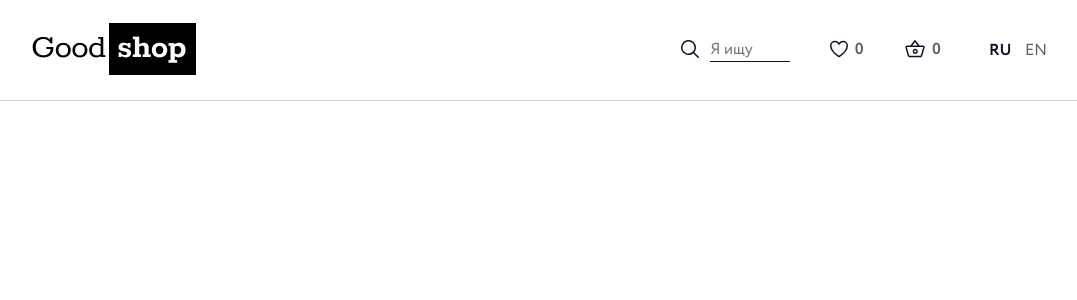
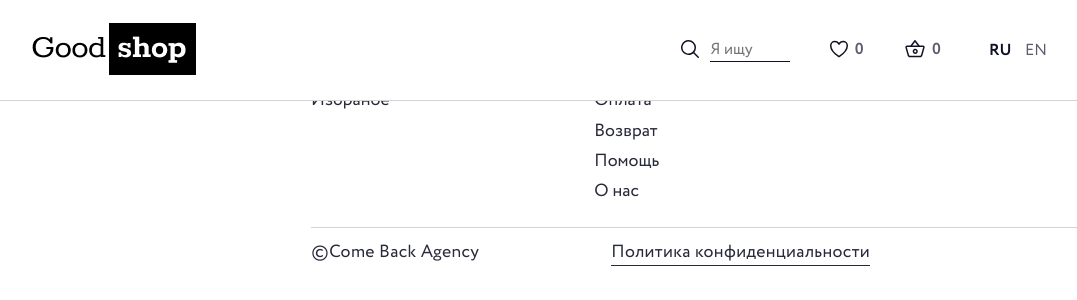
Before and after one commit to bohdan-tomchuk/OnlineShop, a website: page #src/index.html in a window 1280 px wide. Shown: the whole page, without its empty margins (97-1174 px from the left). Drawn offline with nearby package versions, Linux system fonts and the light colour scheme; files that its build step writes are made by us from their sources; files whose address does not match are found by name; a web font is replaced by a local one.

Commit message:
create-layout-for-footer

```diff
--- a/#src/includes/_footer.html
+++ b/#src/includes/_footer.html
@@ -1,7 +1,33 @@
-<footer>
-    <script src="https://kit.fontawesome.com/4176d9cf10.js" crossorigin="anonymous"></script>
-
+<footer class="footer">
+    <div class="container">
+        <div class="footer__body">
+            <div class="footer__content">
+                <nav class="footer__nav footer-nav">
+                    <h3 class="footer-nav__title">Мой GOODSHOP</h3>
+                    <ul class="footer-nav__list">
+                        <li class="footer-nav__item"><a href="#">Личный кабинет</a></li>
+                        <li class="footer-nav__item"><a href="#">Избраное</a></li>
+                    </ul>
+                </nav>
+                <nav class="footer__nav footer-nav">
+                    <h3 class="footer-nav__title">Информация</h3>
+                    <ul class="footer-nav__list">
+                        <li class="footer-nav__item"><a href="#">Доставка</a></li>
+                        <li class="footer-nav__item"><a href="#">Оплата</a></li>
+                        <li class="footer-nav__item"><a href="#">Возврат</a></li>
+                        <li class="footer-nav__item"><a href="#">Помощь</a></li>
+                        <li class="footer-nav__item"><a href="#">О нас</a></li>
+                    </ul>
+                </nav>
+            </div>
+            <div class="footer__bottom">
+                <a href="#" class="footer__copy">©Come Back Agency</a>
+                <a href="#" class="footer__politics">Политика конфиденциальности</a>
+            </div>
+        </div>
+    </div>
 </footer>
+<script src="https://kit.fontawesome.com/4176d9cf10.js" crossorigin="anonymous"></script>
 <div class="overlay" id="overlay">
 
 </div>
--- /dev/null
+++ b/#src/scss/components/component/footer-nav.scss
@@ -0,0 +1,30 @@
+.footer-nav {
+
+    &:first-child {
+        margin-right: 8rem;
+    }
+
+    &__item {
+        margin-bottom: .8rem;
+        a {
+            @extend %circe-regular;
+            font-size: 1.1rem;
+            text-decoration: none;
+            color: $ebony-clay;
+        }
+
+        &:hover {
+
+            a {
+                border-bottom: 2px solid $ebony;
+                color: $ebony;
+            }
+        }
+    }
+
+    &__title {
+        margin-bottom: 1rem;
+        @extend %circe-bold;
+        font-size: 1.2rem;
+    }
+}
--- a/#src/scss/components/footer.scss
+++ b/#src/scss/components/footer.scss
@@ -0,0 +1,45 @@
+.footer {
+    padding-left: 25.5rem;
+    width: 100%;
+
+    &__body {
+        border-top: 1px solid $mischka;
+    }
+
+    &__content {
+        display: flex;
+        padding: 1.6rem 0 .8rem 0;
+        border-bottom: 1px solid $mischka;
+    }
+
+    &__bottom {
+        padding: 1rem 0 1.3rem;
+    }
+
+    &__copy {
+        @extend %circe-regular;
+        text-decoration: none;
+        color: $ebony-clay;
+        font-size: 1.1rem;
+        letter-spacing: .02rem;
+        margin-right: 8rem;
+
+        &:hover {
+            color: $ebony;
+        }
+    }
+
+    &__politics {
+        @extend %circe-regular;
+        text-decoration: none;
+        color: $ebony-clay;
+        font-size: 1.1rem;
+        letter-spacing: .02rem;
+        border-bottom: 1px solid $ebony-clay;
+
+        &:hover {
+            color: $ebony;
+            border-bottom: 1px solid $ebony;
+        }
+    }
+}
--- a/#src/scss/components/module.scss
+++ b/#src/scss/components/module.scss
@@ -12,3 +12,4 @@
 
 // COMPONENT
 @import 'component/hero';
+@import 'component/footer-nav';
```
Also changed, not shown: good shop/index.html (+29 -3 lines), good shop/css/style.css, good shop/css/style.min.css.
